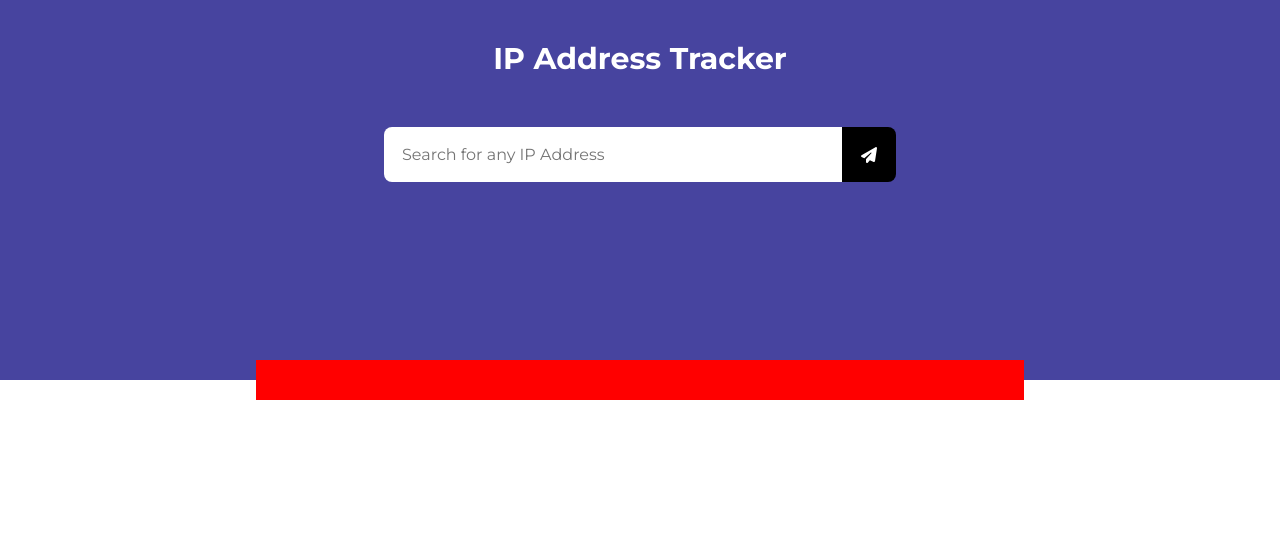
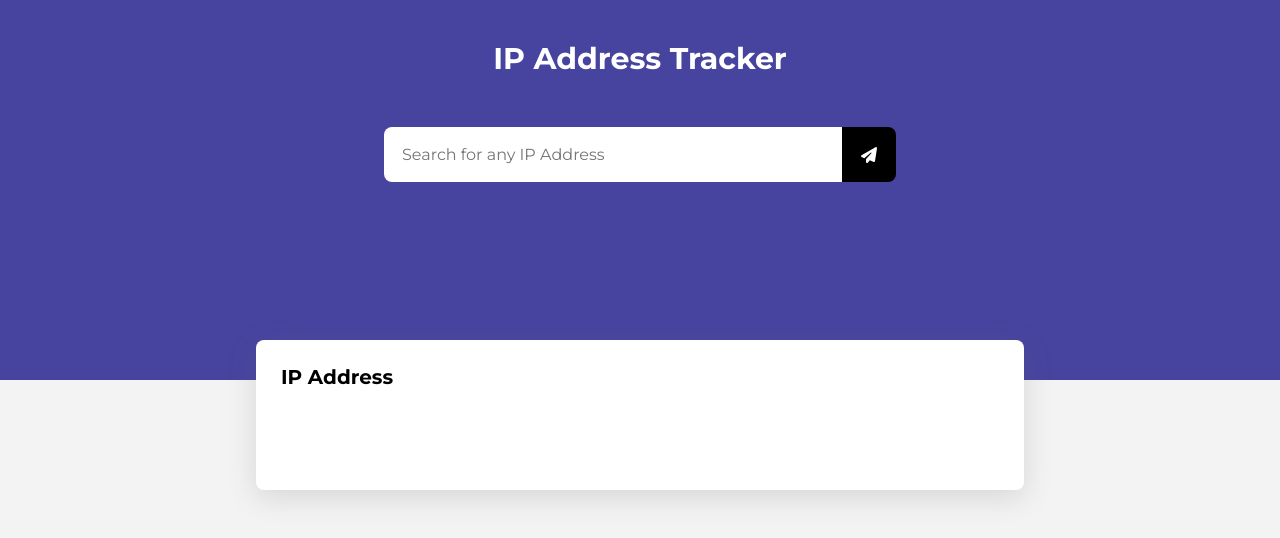
Before and after one commit to gfrnca/ReactIPTracker, a React (Create React App) app: page / in a window 1280 px wide. Shown: the top 538 px of the page. Built offline with nearby package versions, Linux system fonts and the light colour scheme.

Commit message:
Changed API

```diff
--- a/src/components/atoms/Title.styled.js
+++ b/src/components/atoms/Title.styled.js
@@ -1,6 +1,6 @@
 import styled from "styled-components";
 
-export const Title = styled.h1`
+export const BoldTitle = styled.h1`
   font-size: ${props => props.size};
   color: ${(props) => props.color}
 `;
--- a/src/components/organisms/HomePage/HomePageHeader/HomePageHeader.jsx
+++ b/src/components/organisms/HomePage/HomePageHeader/HomePageHeader.jsx
@@ -8,21 +8,24 @@ import api from "../../../../services/api";
 import { faPaperPlane } from "@fortawesome/free-solid-svg-icons";
 import { FontAwesomeIcon } from "@fortawesome/react-fontawesome";
 import { Field } from "../../../atoms/Field.styled";
-import { Title } from "../../../atoms/Title.styled";
+import { BoldTitle } from "../../../atoms/Title.styled";
 import { HomePageHeaderWrapper } from "./HomePageHeader.styled";
 
 // FONT AWESOME
 
-const HomePageHeader = () => {
+const HomePageHeader = (props) => {
   const [ipAddress, setIpAddress] = useState("");
   const [data, setData] = useState();
 
   // FETCH API
   const handleIpSubmit = () => {
     api
-      .get(`${ipAddress}?access_key=${process.env.REACT_APP_ACCESS_KEY}`)
+      .get(`${ipAddress}/json`)
       .then((response) => {
-        setData(response.data);
+        {
+          props.handleData(response.data);
+        }
+
         console.log(response.data);
       })
       .catch((err) => {
@@ -32,9 +35,9 @@ const HomePageHeader = () => {
 
   return (
     <HomePageHeaderWrapper>
-      <Title size="30px" color="#FFF">
+      <BoldTitle size="30px" color="#FFF">
         IP Address Tracker
-      </Title>
+      </BoldTitle>
 
       <form className="form-control">
         <Field
--- a/src/components/organisms/HomePage/HomePageIpContent/HomePageIpContent.jsx
+++ b/src/components/organisms/HomePage/HomePageIpContent/HomePageIpContent.jsx
@@ -1,9 +1,19 @@
 import { HomePageIpContentWrapper } from "./HomePageIpContent.styled";
+import { BoldTitle } from "../../../atoms/Title.styled";
 
-const HomePageIpContent = () => {
+const HomePageIpContent = (props) => {
+  console.log(props);
   return (
     <>
-      <HomePageIpContentWrapper></HomePageIpContentWrapper>
+      <HomePageIpContentWrapper>
+        <div className="ip-info">
+          <BoldTitle size="20px">IP Address</BoldTitle>
+          <p></p>
+        </div>
+        <div className="ip-info"></div>
+        <div className="ip-info"></div>
+        <div className="ip-info"></div>
+      </HomePageIpContentWrapper>
     </>
   );
 };
--- a/src/components/organisms/HomePage/HomePageIpContent/HomePageIpContent.styled.js
+++ b/src/components/organisms/HomePage/HomePageIpContent/HomePageIpContent.styled.js
@@ -2,7 +2,18 @@ import styled from "styled-components";
 
 export const HomePageIpContentWrapper = styled.div`
     width: 60%;
-    height: 40px;
-    background: red;
-    margin-top: -20px;
+    height: 150px;
+    background: white;;
+    border-radius: 8px;
+    box-shadow: rgba(100, 100, 111, 0.2) 0px 7px 29px 0px;
+    margin-top: -40px;
+    display: flex;
+    flex-direction: row;
+    gap: 20px;
+
+    .ip-info {
+        flex: 1;
+        border-radius: 8px;
+        padding: 25px;
+    }
 `
--- a/src/components/templates/HomePageTemplate/HomePageTemplate.jsx
+++ b/src/components/templates/HomePageTemplate/HomePageTemplate.jsx
@@ -10,10 +10,19 @@ import HomePageIpContent from "../../organisms/HomePage/HomePageIpContent/HomePa
 import { HomePageTemplateWrapper } from "./HomePageTemplate.styled";
 
 const HomePageTemplate = () => {
+  const [data, setData] = useState();
+
+  useEffect(() => {});
+  function handleDataProps(ipData) {
+    setData(ipData);
+
+    console.log(ipData);
+  }
+
   return (
     <HomePageTemplateWrapper>
-      <HomePageHeader />
-      <HomePageIpContent />
+      <HomePageHeader handleData={handleDataProps} />
+      <HomePageIpContent data={data} />
     </HomePageTemplateWrapper>
   );
 };
--- a/src/services/api.js
+++ b/src/services/api.js
@@ -1,7 +1,7 @@
 import axios from "axios";
 
 const api = axios.create({
-    baseURL: "http://api.ipstack.com/"
+    baseURL: "https://ipapi.co/"
 })
 
 
--- a/src/styles/theme.js
+++ b/src/styles/theme.js
@@ -2,7 +2,7 @@
 
 const theme = {
     colors: {
-        background: "#fff",
+        background: "#f3f3f3",
         supportBackground: "#09090a",
         text: "#ededed",
         primary: "#47449f",
```
